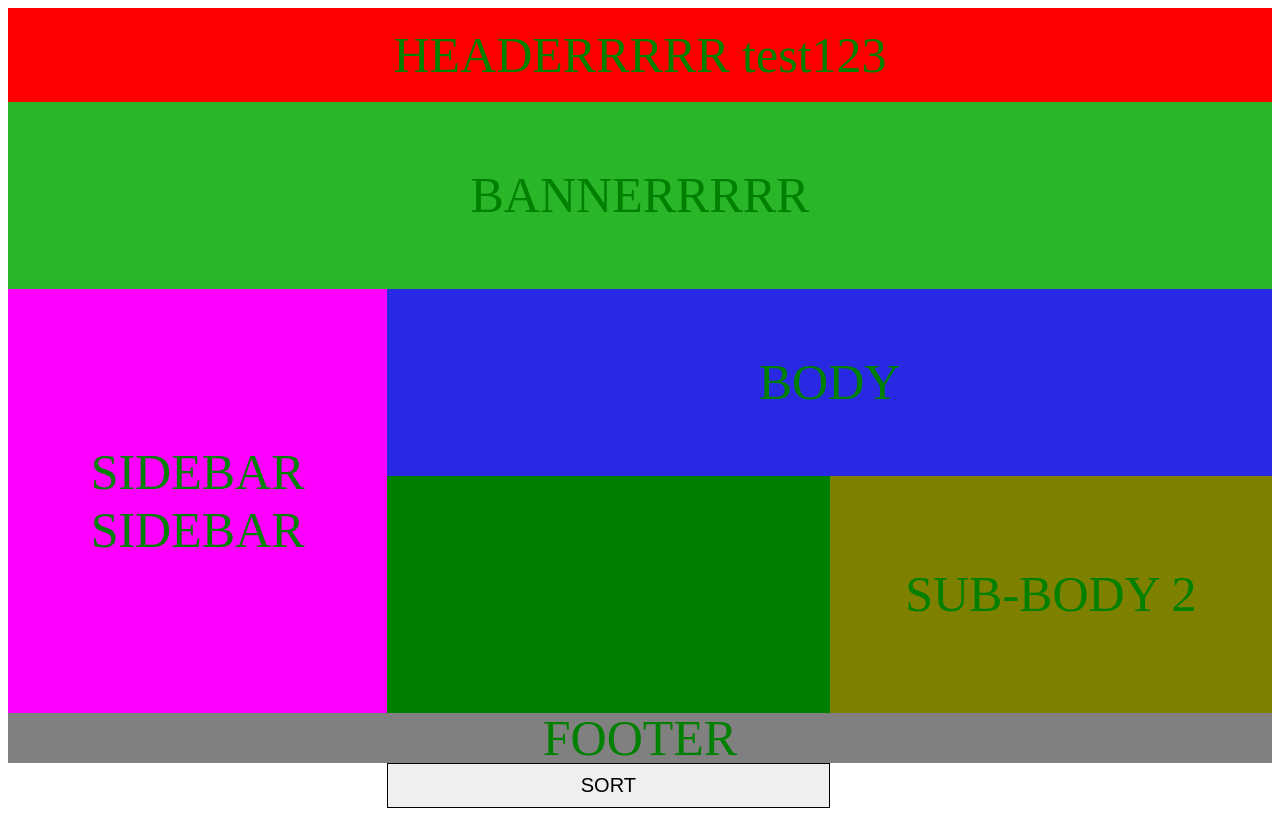
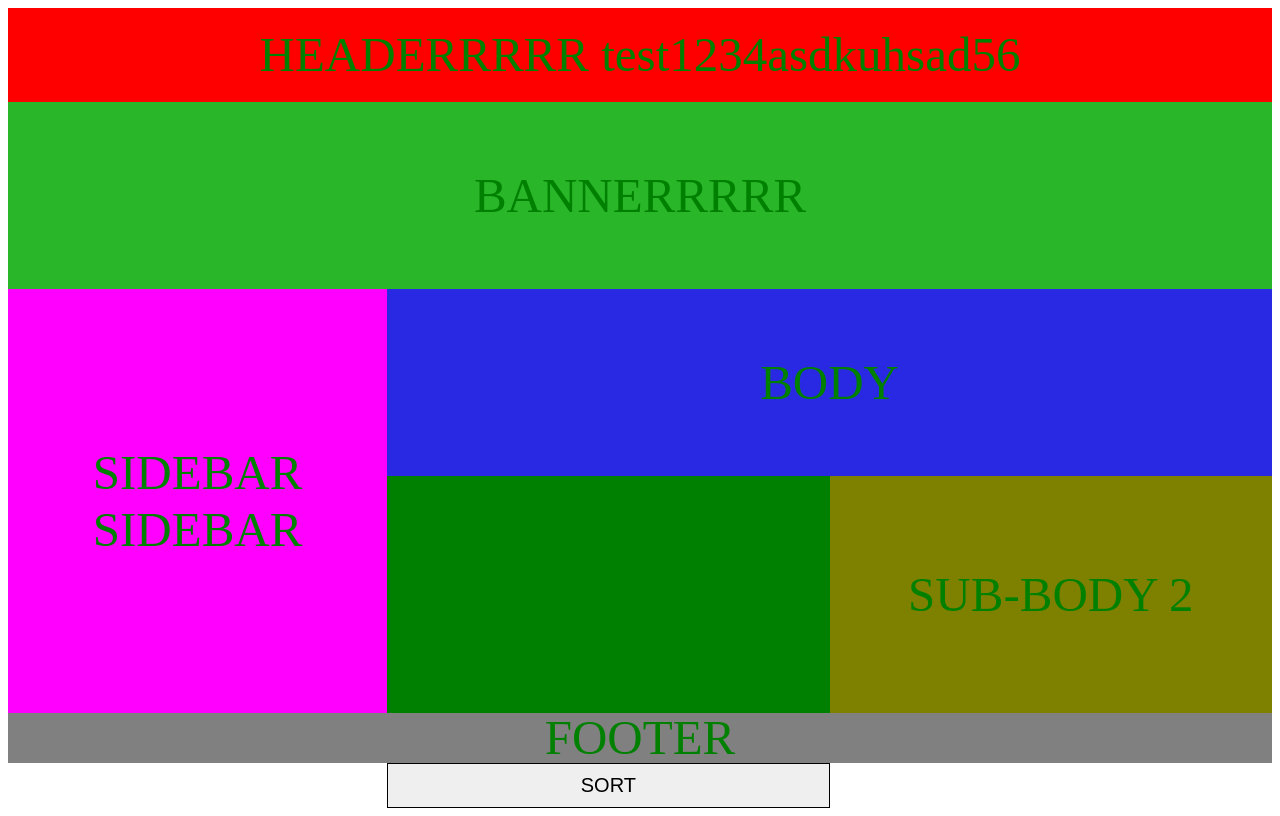
Before and after one commit to ThatBox1/CST1206-Github-Excercise, a plain HTML site: page Github Excercise/index.html in a window 1280 px wide. Drawn offline with Linux system fonts and the light colour scheme.

Commit message:
anotha one

```diff
--- a/Github Excercise/index.html
+++ b/Github Excercise/index.html
@@ -11,7 +11,7 @@
 <body>
     <div class='container'>
 
-        <div id='header' class='header'>HEADERRRRR test123</div>
+        <div id='header' class='header'>HEADERRRRR test1234asdkuhsad56</div>
         <div class='banner' id='banner'>BANNERRRRR</div>
 
         <div class='sidebar'>SIDEBAR <br> SIDEBAR</div>
--- a/Github Excercise/script.js
+++ b/Github Excercise/script.js
@@ -65,3 +65,4 @@ buttonSort.addEventListener('click', function () {
         subBody2.classList.remove('sub-body4')
     }
 })
+console.log("test")
--- a/Github Excercise/styles.css
+++ b/Github Excercise/styles.css
@@ -6,7 +6,7 @@
     padding: 0;
     color: green;
     height: 100vh;
-    font-size: 50px;
+    font-size: 49px;
 }
 .header {
     display: flex;
```
